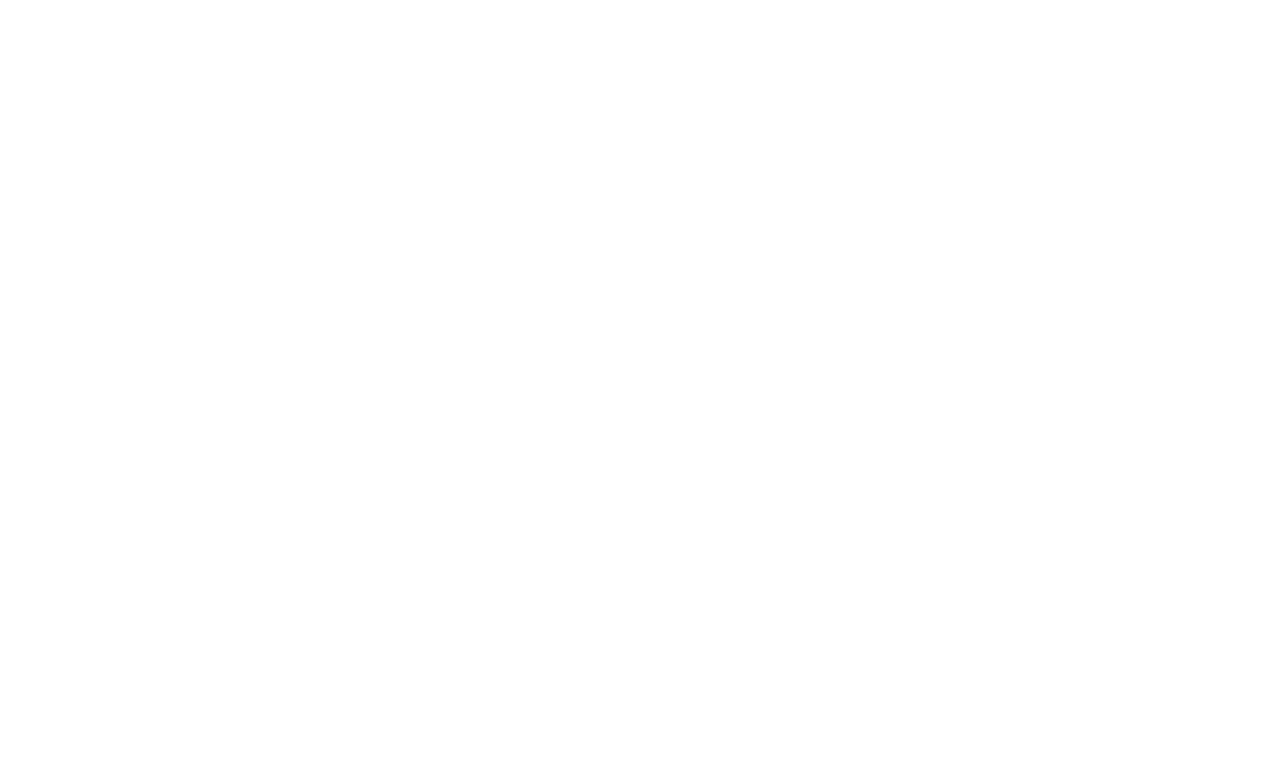
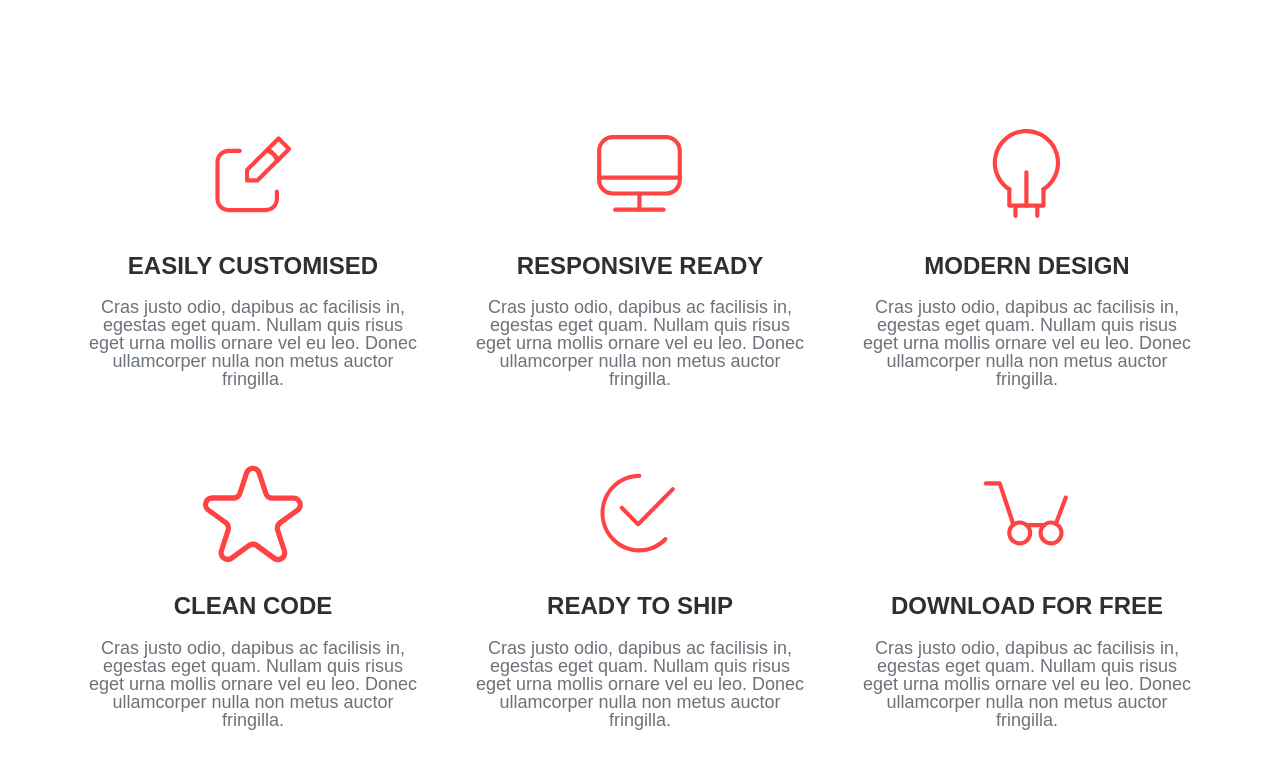
Before and after one commit to Aduenko-Vladislav/react-landing, a React (Create React App) app: page / in a window 1280 px wide. Shown: the part 770-1538 px from the top of the page. Before the commit the page ends 884 px from the top, so only its background shows below. Built offline with nearby package versions, Linux system fonts and the light colour scheme.

Commit message:
add new section Features

```diff
--- a/src/App.js
+++ b/src/App.js
@@ -1,10 +1,12 @@
 import React from "react";
 import HeaderNav from "./components/HeaderNav/HeaderNav.js";
+import SectionFeatures from "./components/SectionFeatures/SectionFeatures.js";
 
 function App() {
   return (
     <>
       <HeaderNav />
+      <SectionFeatures />
     </>
   );
 }
--- a/src/components/Button/Button.js
+++ b/src/components/Button/Button.js
@@ -1,6 +1,5 @@
 import React from "react";
 import { StyledButton, Link } from "./styles";
-import PropTypes from "prop-types";
 
 const Button = (props) => {
   return (
@@ -10,8 +9,4 @@ const Button = (props) => {
   );
 };
 
-Button.propTypes = {
-  buttonText: PropTypes.string.isRequired,
-};
-
 export default Button;
--- a/src/components/HeaderNav/styles.js
+++ b/src/components/HeaderNav/styles.js
@@ -7,6 +7,7 @@ const StyledHeader = styled.header`
   position: relative;
 
   margin-bottom: 116px;
+  padding: 0 20px;
   padding-bottom: 120px;
 
   background-image: url(${Background});
@@ -24,15 +25,16 @@ const StyledHeader = styled.header`
     opacity: 0.8;
     z-index: 1;
   }
-
   ${media.tablet} {
+    padding: 0 16px;
     padding-bottom: 126px;
     margin-bottom: 87.41px;
   }
 
   ${media.mobile} {
+    padding: 0 7px;
     padding-bottom: 52px;
-    margin-bottom: 58.38px;
+    margin-bottom: 40px;
   }
 `;
 
--- /dev/null
+++ b/src/components/SectionFeatures/SectionFeatures.js
@@ -0,0 +1,70 @@
+import React from "react";
+import IconEasily from "../../assets/icons/icon_1.svg";
+import IconResponsive from "../../assets/icons/icon_2.svg";
+import IconModern from "../../assets/icons/icon_3.svg";
+import IconCode from "../../assets/icons/icon_4.svg";
+import IconShip from "../../assets/icons/icon_5.svg";
+import IconDownload from "../../assets/icons/icon_6.svg";
+
+import { StyledFeature, ItemFeature, Title, Subtitle, Img } from "./styles";
+
+const SectionFeatures = () => {
+  const itemsData = [
+    {
+      id: 1,
+      imageURL: IconEasily,
+      title: "Easily Customised",
+      description:
+        "Cras justo odio, dapibus ac facilisis in, egestas eget quam. Nullam quis risus eget urna mollis ornare vel eu leo. Donec ullamcorper nulla non metus auctor fringilla.",
+    },
+    {
+      id: 2,
+      imageURL: IconResponsive,
+      title: "Responsive REady",
+      description:
+        "Cras justo odio, dapibus ac facilisis in, egestas eget quam. Nullam quis risus eget urna mollis ornare vel eu leo. Donec ullamcorper nulla non metus auctor fringilla.",
+    },
+    {
+      id: 3,
+      imageURL: IconModern,
+      title: "Modern Design",
+      description:
+        "Cras justo odio, dapibus ac facilisis in, egestas eget quam. Nullam quis risus eget urna mollis ornare vel eu leo. Donec ullamcorper nulla non metus auctor fringilla.",
+    },
+    {
+      id: 4,
+      imageURL: IconCode,
+      title: "Clean Code",
+      description:
+        "Cras justo odio, dapibus ac facilisis in, egestas eget quam. Nullam quis risus eget urna mollis ornare vel eu leo. Donec ullamcorper nulla non metus auctor fringilla.",
+    },
+    {
+      id: 5,
+      imageURL: IconShip,
+      title: "Ready to Ship",
+      description:
+        "Cras justo odio, dapibus ac facilisis in, egestas eget quam. Nullam quis risus eget urna mollis ornare vel eu leo. Donec ullamcorper nulla non metus auctor fringilla.",
+    },
+    {
+      id: 6,
+      imageURL: IconDownload,
+      title: "Download for Free",
+      description:
+        "Cras justo odio, dapibus ac facilisis in, egestas eget quam. Nullam quis risus eget urna mollis ornare vel eu leo. Donec ullamcorper nulla non metus auctor fringilla.",
+    },
+  ];
+
+  return (
+    <StyledFeature id="features">
+      {itemsData.map((el) => (
+        <ItemFeature key={el.id}>
+          <Img src={el.imageURL} />
+          <Title>{el.title}</Title>
+          <Subtitle>{el.description}</Subtitle>
+        </ItemFeature>
+      ))}
+    </StyledFeature>
+  );
+};
+
+export default SectionFeatures;
--- /dev/null
+++ b/src/components/SectionFeatures/styles.js
@@ -0,0 +1,81 @@
+import styled from "styled-components";
+import Colors from "../../ui/colors";
+import { media } from "../../ui/media";
+
+const StyledFeature = styled.section`
+  display: grid;
+  grid-template-columns: repeat(3, 1fr);
+  gap: 31px;
+
+  max-width: 1170px;
+  width: 100%;
+  margin: 0 auto;
+  margin-bottom: 100px;
+  padding: 0 20px;
+  ${media.tablet} {
+    gap: 20px;
+    margin-bottom: 80px;
+  }
+
+  ${media.mobile} {
+    grid-template-columns: repeat(1, 1fr);
+  }
+`;
+
+const ItemFeature = styled.div`
+  padding: 10px;
+  &:hover {
+    border-radius: 7px;
+    padding: 10px;
+    position: relative;
+    bottom: 20px;
+    box-shadow: 0px 2px 15px 1px;
+  }
+`;
+
+const Img = styled.img`
+  display: block;
+  width: 100px;
+  height: 100px;
+  margin: 0 auto;
+  margin-bottom: 30px;
+  ${media.tablet} {
+    width: 85px;
+    height: 85px;
+    margin-bottom: 24px;
+  }
+
+  ${media.mobile} {
+    margin-bottom: 21px;
+  }
+`;
+
+const Title = styled.h2`
+  width: 100%;
+
+  margin-bottom: 20.43px;
+
+  text-align: center;
+  font-size: 24px;
+  font-weight: 900;
+  text-transform: uppercase;
+  color: ${Colors.titleColor};
+  ${media.tablet} {
+    min-height: 36px;
+    font-size: 18px;
+  }
+`;
+
+const Subtitle = styled.p`
+  margin-bottom: 25px;
+
+  color: ${Colors.subtitleColor};
+  text-align: center;
+  font-size: 18px;
+  font-weight: 400;
+  ${media.tablet} {
+    font-size: 14px;
+  }
+`;
+
+export { Title, Subtitle, Img, ItemFeature, StyledFeature };
--- a/src/ui/breakpoints.js
+++ b/src/ui/breakpoints.js
@@ -1,5 +1,5 @@
 const Breakpoints = {
-  SM: 768,
+  SM: 540,
   MD: 1024,
   XL: 1920,
 };
```
Also changed, not shown: .eslintrc.js.
